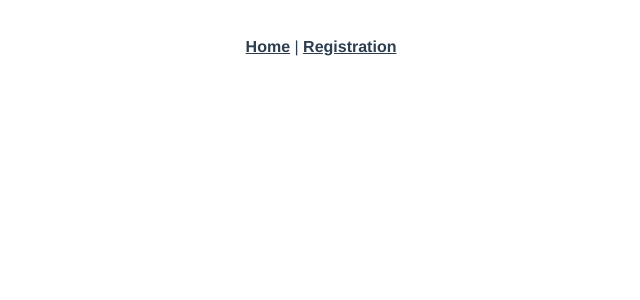
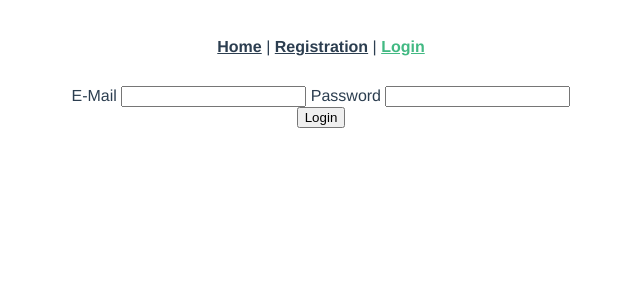
Before and after one commit to IcyDrae/vaults, a Vue app in the folder web/: page /login in a window 1280 px wide. Before the commit this address had no page. Shown: the top 300 px of the page, without its empty margins (319-959 px from the left). Built offline with nearby package versions, Linux system fonts and the light colour scheme.

Commit message:
feature: login frontend WIP Changes to be committed: 	modified:   web/src/App.vue 	modified:   web/src/router/index.js 	modified:   web/src/views/Login.vue

```diff
--- a/web/src/App.vue
+++ b/web/src/App.vue
@@ -1,7 +1,8 @@
 <template>
   <div id="nav">
     <router-link to="/">Home</router-link> |
-    <router-link to="/registration">Registration</router-link>
+    <router-link to="/registration">Registration</router-link> |
+    <router-link to="/login">Login</router-link>
   </div>
   <router-view/>
 </template>
--- a/web/src/router/index.js
+++ b/web/src/router/index.js
@@ -1,6 +1,7 @@
 import { createRouter, createWebHistory } from 'vue-router'
 import Home from '../views/Home.vue'
 import Registration from "../views/Registration";
+import Login from "../views/Login";
 
 const routes = [
   {
@@ -12,6 +13,11 @@ const routes = [
     path: '/registration',
     name: 'Registration',
     component: Registration
+  },
+  {
+    path: '/login',
+    name: 'login',
+    component: Login
   }
 ]
 
--- a/web/src/views/Login.vue
+++ b/web/src/views/Login.vue
@@ -1,10 +1,106 @@
 <template>
+  <VeeValidateForm :validation-schema="schema" v-slot="{ errors, handleSubmit }" as="div" class="login-form">
+    <form @submit="handleSubmit($event, submit)">
+      <label>
+        E-Mail
+        <VeeValidateField name="login_email" type="email" />
+      </label>
 
+      <label>
+        Password
+        <VeeValidateField name="login_password" type="password" />
+      </label>
+
+      <br>
+      <li v-for="(message, field) in errors" :key="field">
+        {{ message }}
+      </li>
+
+      <li v-for="error in backendErrors" :key="error">
+        {{ error }}
+      </li>
+
+      <li v-if="success">
+        {{ success }}
+      </li>
+
+      <button>Login</button>
+    </form>
+  </VeeValidateForm>
 </template>
 
 <script>
+
+import * as VeeValidate from 'vee-validate';
+import * as yup from 'yup';
+import axios from 'axios';
+
 export default {
-  name: "Login"
+  name: "Login",
+  components: {
+    // Rename the components from VeeValidate so there may be no conflicts with native HTML elements.
+    VeeValidateForm: VeeValidate.Form,
+    VeeValidateField: VeeValidate.Field,
+  },
+  setup() {
+    /**
+     * Validation rules using 'yup'.
+     */
+    const schema = yup.object({
+      login_email: yup.string()
+          .required()
+          .email()
+          .label("E-Mail"),
+      login_password: yup.string()
+          .required()
+          .matches(
+              /^(?=.*[A-Z])(?=.*[a-z])(?=.*\d)(?=.*[^A-Za-z0-9]).{16,}$/,
+              "The password must Contain at least 16 characters, one uppercase, one lowercase, one number and one special case character."
+          )
+          .label("Password"),
+    });
+
+    return {
+      schema
+    };
+  },
+  data() {
+    return {
+      success: "",
+      backendErrors: []
+    }
+  },
+  methods: {
+    /**
+     * The main submit handler.
+     *
+     * @param values
+     * @param resetForm
+     */
+    submit(values, /*{ resetForm }*/) {
+      axios
+          .post(process.env.VUE_APP_API_HOSTNAME + "/login", {
+                data: values,
+              },
+              {
+                headers: {
+                  'Content-Type': 'application/json',
+                },
+              })
+          .then(response => {
+            if(response.data.login === true) {
+              this.success = "You are now logged in!";
+
+              //resetForm();
+            }
+          })
+          .catch(error => {
+            if (error.response.data.login === false) {
+              this.backendErrors.push(error.response.data.errors)
+            }
+          })
+    }
+  }
 }
 </script>
 
```
